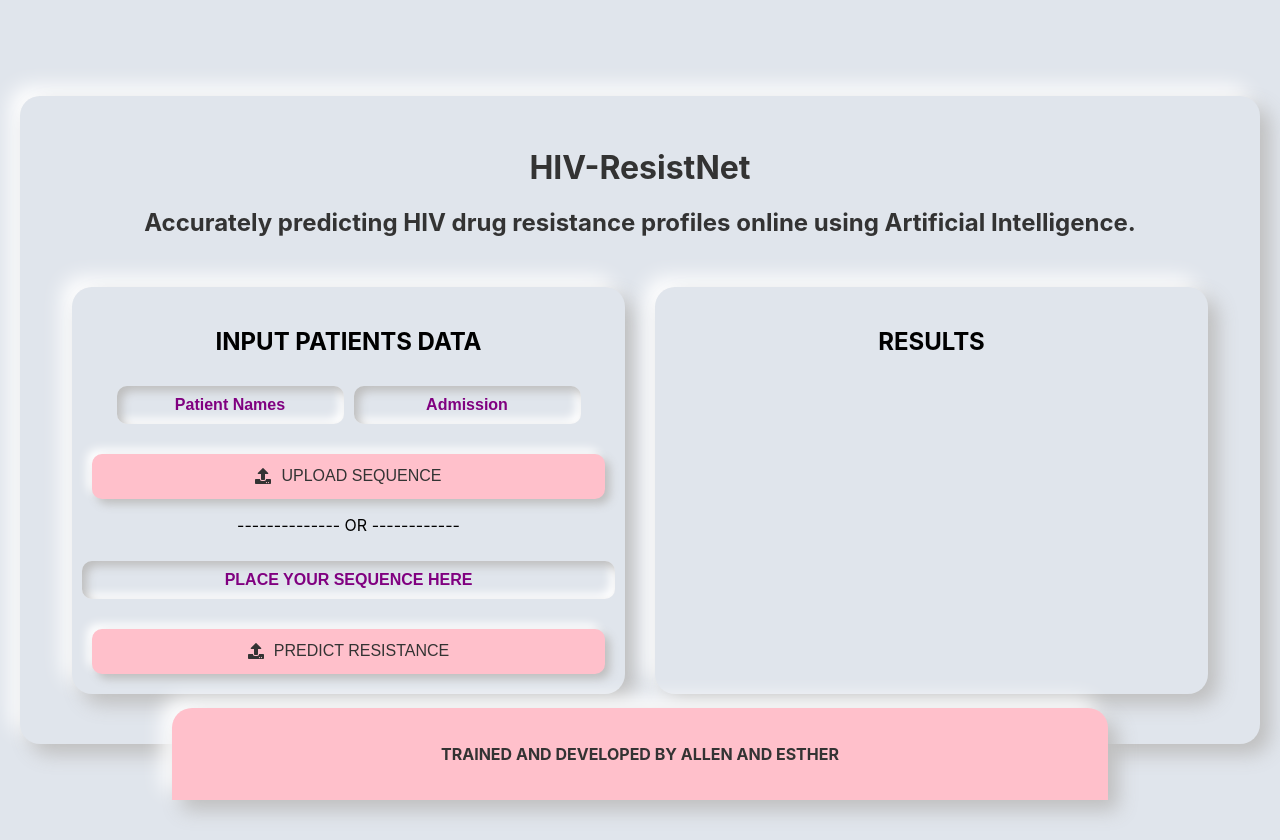
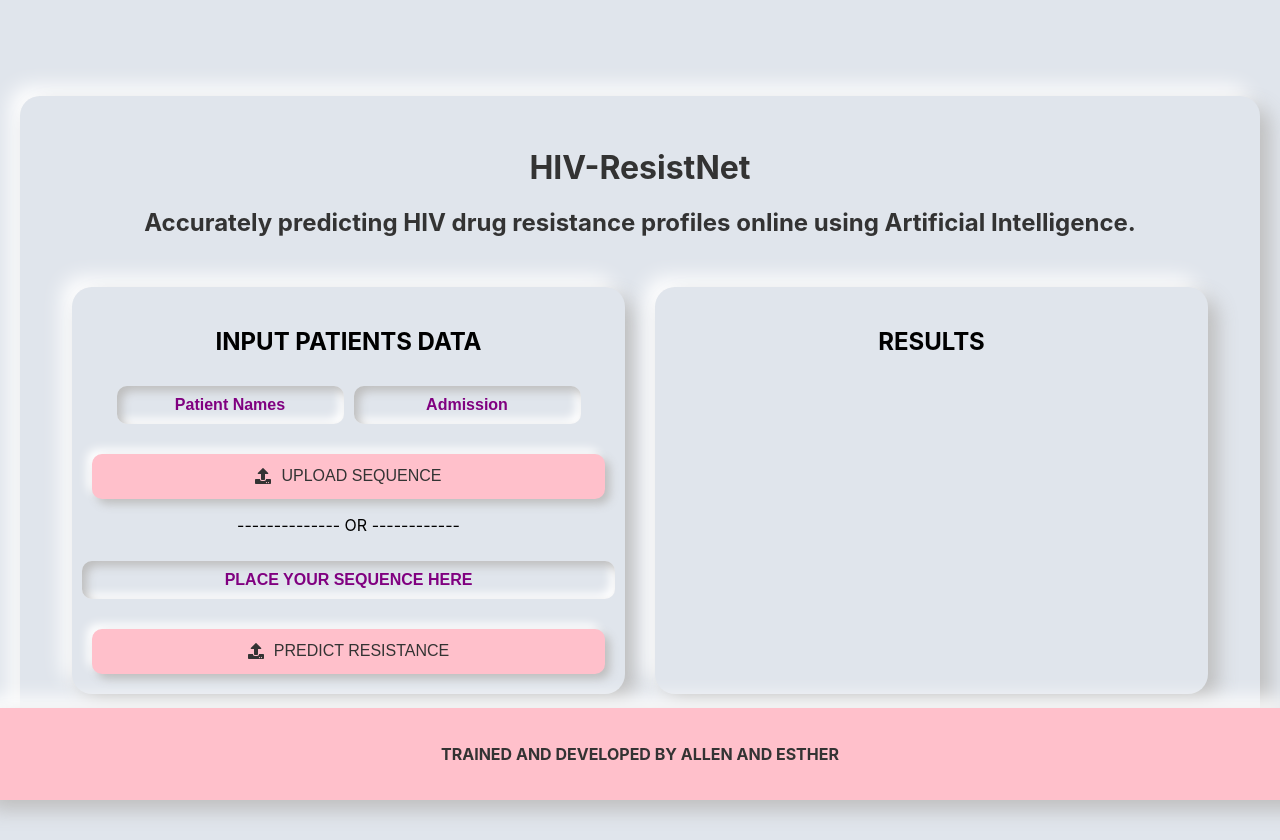
Before and after one commit to PhillDev-coder256/hivdrugresistance, a React (Create React App) app: page / in a window 1280 px wide. Built offline with nearby package versions, Linux system fonts and the light colour scheme.

Commit message:
Update App.css

```diff
--- a/src/App.css
+++ b/src/App.css
@@ -121,7 +121,7 @@
   color: #333;
   text-align: center;
   padding: 20px;
-  width: 70%;
+  width: 100%;
   position: fixed;
   bottom: 0;
   box-shadow: 10px 10px 20px #bebebe, -10px -10px 20px #ffffff;
```
